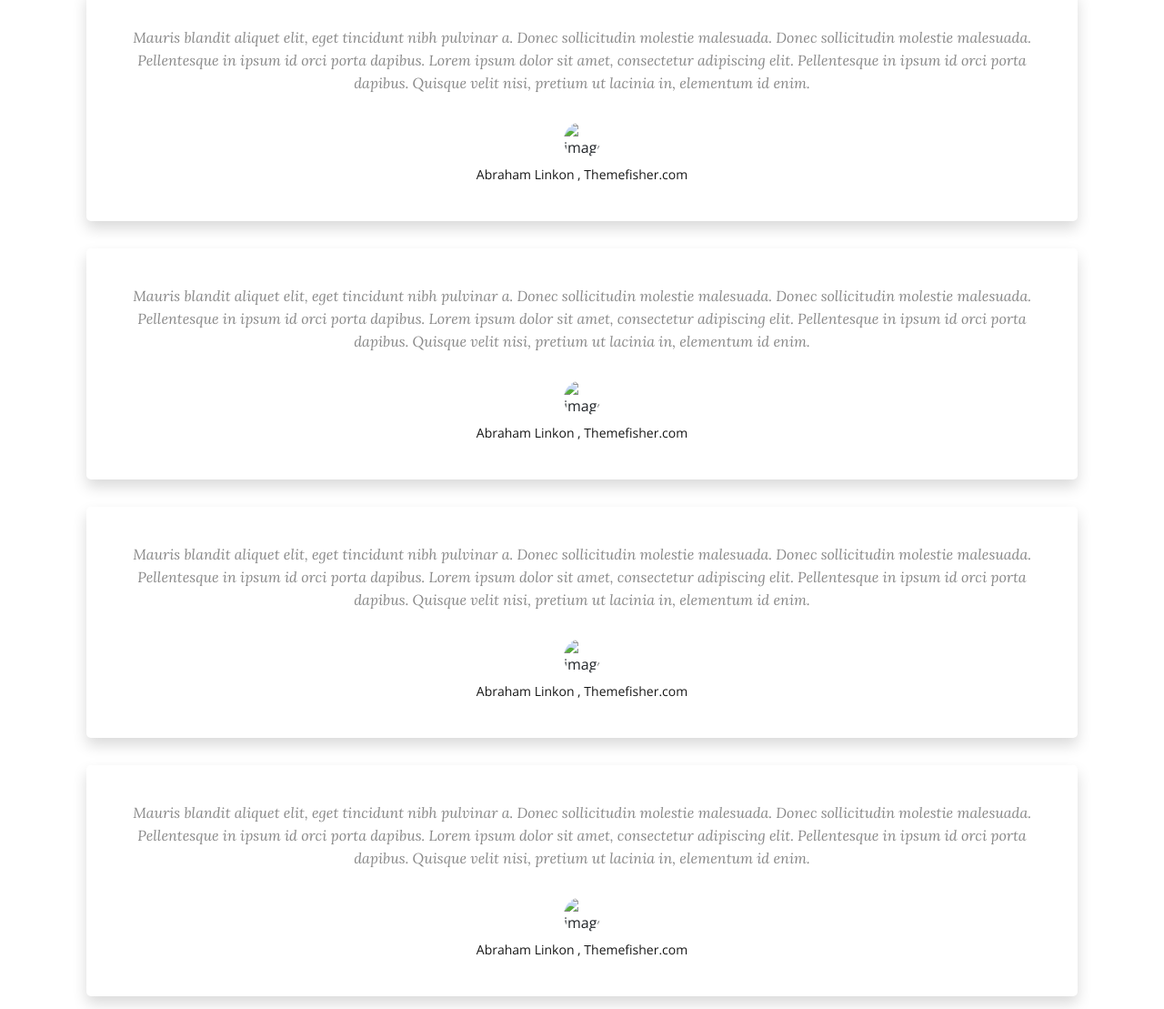
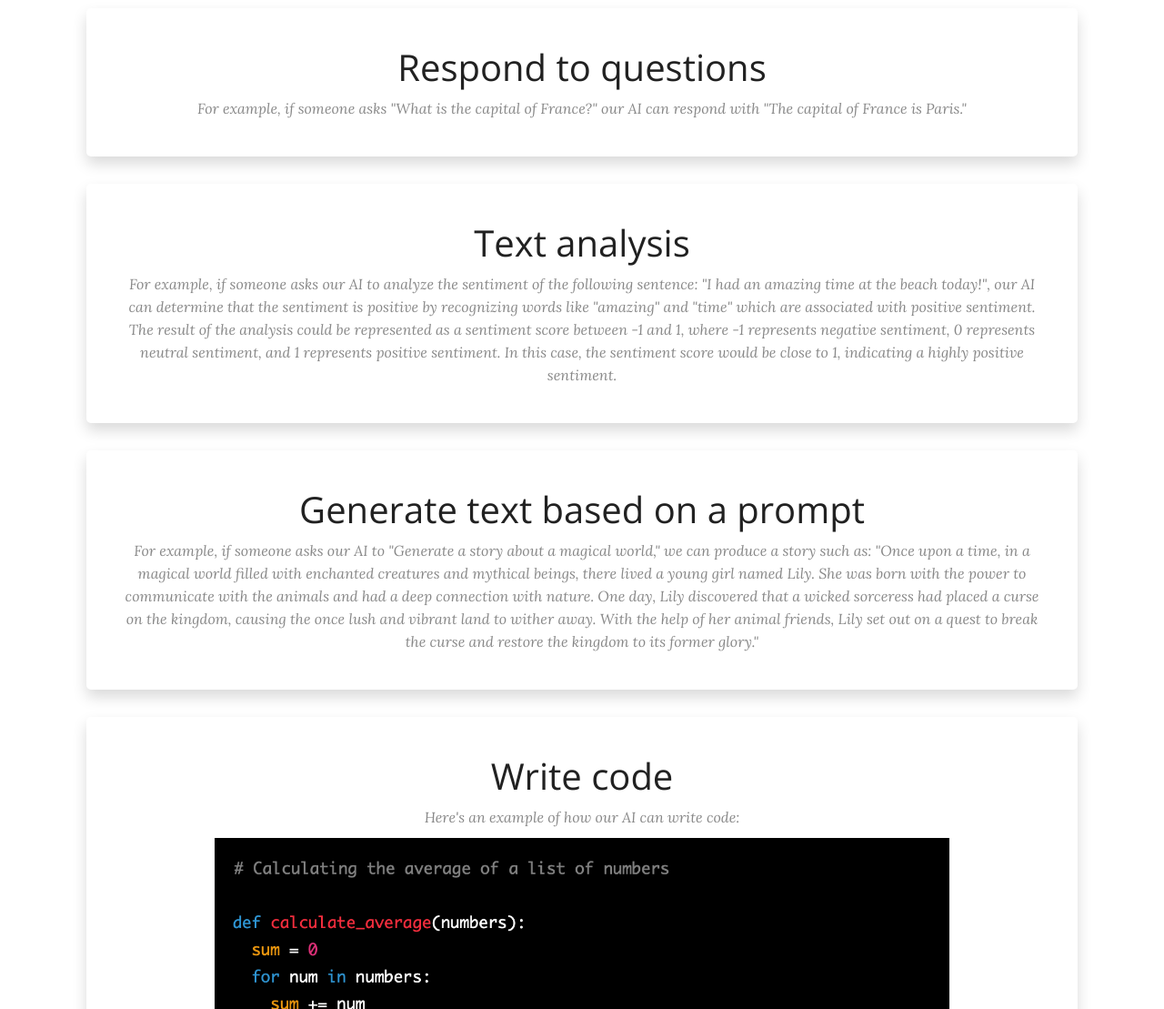
Before and after one commit to aisenhart/PhysicsChat, a website: page public/index.html in a window 1280 px wide. Shown: the part 1691-2800 px from the top of the page at 91% size. Drawn offline with nearby package versions, Linux system fonts and the light colour scheme; some packages are replaced by stand-ins of ours; files whose address does not match are found by name.

Commit message:
Aditional styling

```diff
--- a/public/authorization/login.css
+++ b/public/authorization/login.css
@@ -608,7 +608,6 @@ align-items: center;
   font-size: 1.5em;
   font-weight: 700;
   color: #fff;
-  text-transform: uppercase;
   letter-spacing: 1px;
   text-decoration: none;
   transition: all .5s ease;
--- a/public/index.html
+++ b/public/index.html
@@ -114,8 +114,8 @@
 	<div class="container-fluid p-0">
 		<div class="row">
 			<div class="col-lg-12">
-				<div class="section-title">
-					<h2>Some Notes To You <3</h2>
+				<div class="section-title" style="padding-bottom: 20px;">
+					<h2>Some Notes To You</h2>
 					<p> Get a quick glimpse of what's important with us. The better you know us, the better we will be.</p>
 				</div>
 			</div>
@@ -197,72 +197,46 @@
 					<div class="item">
 						<div class="block shadow">
 							<!-- Speech -->
+							<h2>Respond to questions</h2>
 							<p>
-								Mauris blandit aliquet elit, eget tincidunt nibh pulvinar a. Donec sollicitudin molestie malesuada.
-								Donec sollicitudin molestie malesuada. Pellentesque in ipsum id orci porta dapibus. Lorem ipsum dolor
-								sit amet, consectetur adipiscing elit. Pellentesque in ipsum id orci porta dapibus. Quisque velit nisi,
-								pretium ut lacinia in, elementum id enim.
+								For example, if someone asks "What is the capital of France?" our AI can respond with "The capital of France is Paris."
 							</p>
-							<!-- Person Thumb -->
-							<div class="image">
-								<img src="images/testimonial/feature-testimonial-thumb.jpg" alt="image">
-							</div>
-							<!-- Name and Company -->
-							<cite>Abraham Linkon , Themefisher.com</cite>
 						</div>
 					</div>
 					<!-- Testimonial 01 -->
 					<div class="item">
 						<div class="block shadow">
 							<!-- Speech -->
+							<h2>Text analysis</h2>
+
 							<p>
-								Mauris blandit aliquet elit, eget tincidunt nibh pulvinar a. Donec sollicitudin molestie malesuada.
-								Donec sollicitudin molestie malesuada. Pellentesque in ipsum id orci porta dapibus. Lorem ipsum dolor
-								sit amet, consectetur adipiscing elit. Pellentesque in ipsum id orci porta dapibus. Quisque velit nisi,
-								pretium ut lacinia in, elementum id enim.
+								For example, if someone asks our AI to analyze the sentiment of the following sentence: "I had an amazing time at the beach today!", our AI can determine that the sentiment is positive by recognizing words like "amazing" and "time" which are associated with positive sentiment. The result of the analysis could be represented as a sentiment score between -1 and 1, where -1 represents negative sentiment, 0 represents neutral sentiment, and 1 represents positive sentiment. In this case, the sentiment score would be close to 1, indicating a highly positive sentiment.
+							</p>
+						</div>
+					</div>
+					<div class="item">
+						<div class="block shadow">
+							<!-- Speech -->
+							<h2>Generate text based on a prompt</h2>
+							<p>
+								For example, if someone asks our AI to "Generate a story about a magical world," we can produce a story such as:
+								"Once upon a time, in a magical world filled with enchanted creatures and mythical beings, there lived a young girl named Lily. She was born with the power to communicate with the animals and had a deep connection with nature. One day, Lily discovered that a wicked sorceress had placed a curse on the kingdom, causing the once lush and vibrant land to wither away. With the help of her animal friends, Lily set out on a quest to break the curse and restore the kingdom to its former glory."
+
+
 							</p>
 							<!-- Person Thumb -->
-							<div class="image">
-								<img src="images/testimonial/feature-testimonial-thumb.jpg" alt="image">
-							</div>
-							<!-- Name and Company -->
-							<cite>Abraham Linkon , Themefisher.com</cite>
 						</div>
 					</div>
 					<!-- Testimonial 01 -->
 					<div class="item">
 						<div class="block shadow">
 							<!-- Speech -->
+							<h2>Write code</h2>
+
 							<p>
-								Mauris blandit aliquet elit, eget tincidunt nibh pulvinar a. Donec sollicitudin molestie malesuada.
-								Donec sollicitudin molestie malesuada. Pellentesque in ipsum id orci porta dapibus. Lorem ipsum dolor
-								sit amet, consectetur adipiscing elit. Pellentesque in ipsum id orci porta dapibus. Quisque velit nisi,
-								pretium ut lacinia in, elementum id enim.
+								Here's an example of how our AI can write code:
 							</p>
-							<!-- Person Thumb -->
-							<div class="image">
-								<img src="images/testimonial/feature-testimonial-thumb.jpg" alt="image">
-							</div>
-							<!-- Name and Company -->
-							<cite>Abraham Linkon , Themefisher.com</cite>
-						</div>
-					</div>
-					<!-- Testimonial 01 -->
-					<div class="item">
-						<div class="block shadow">
-							<!-- Speech -->
-							<p>
-								Mauris blandit aliquet elit, eget tincidunt nibh pulvinar a. Donec sollicitudin molestie malesuada.
-								Donec sollicitudin molestie malesuada. Pellentesque in ipsum id orci porta dapibus. Lorem ipsum dolor
-								sit amet, consectetur adipiscing elit. Pellentesque in ipsum id orci porta dapibus. Quisque velit nisi,
-								pretium ut lacinia in, elementum id enim.
-							</p>
-							<!-- Person Thumb -->
-							<div class="image">
-								<img src="images/testimonial/feature-testimonial-thumb.jpg" alt="image">
-							</div>
-							<!-- Name and Company -->
-							<cite>Abraham Linkon , Themefisher.com</cite>
+							<img src="images/codeExample.png"; style="width: 80%; border-radius: 10px; padding-top: 10px;">
 						</div>
 					</div>
 				</div>
@@ -331,10 +305,6 @@
       </div>
     </div>
   </div>
-
-	<div class="text-center bg-dark py-1">
-   <small> <p>Distributed By <a href="https://themewagon.com/">Themewagon</a></p></small class="text-secondary">
-  </div>
 </footer>
 
 
```
Also changed, not shown: public/images/codeExample.png (added), 1 other file.
